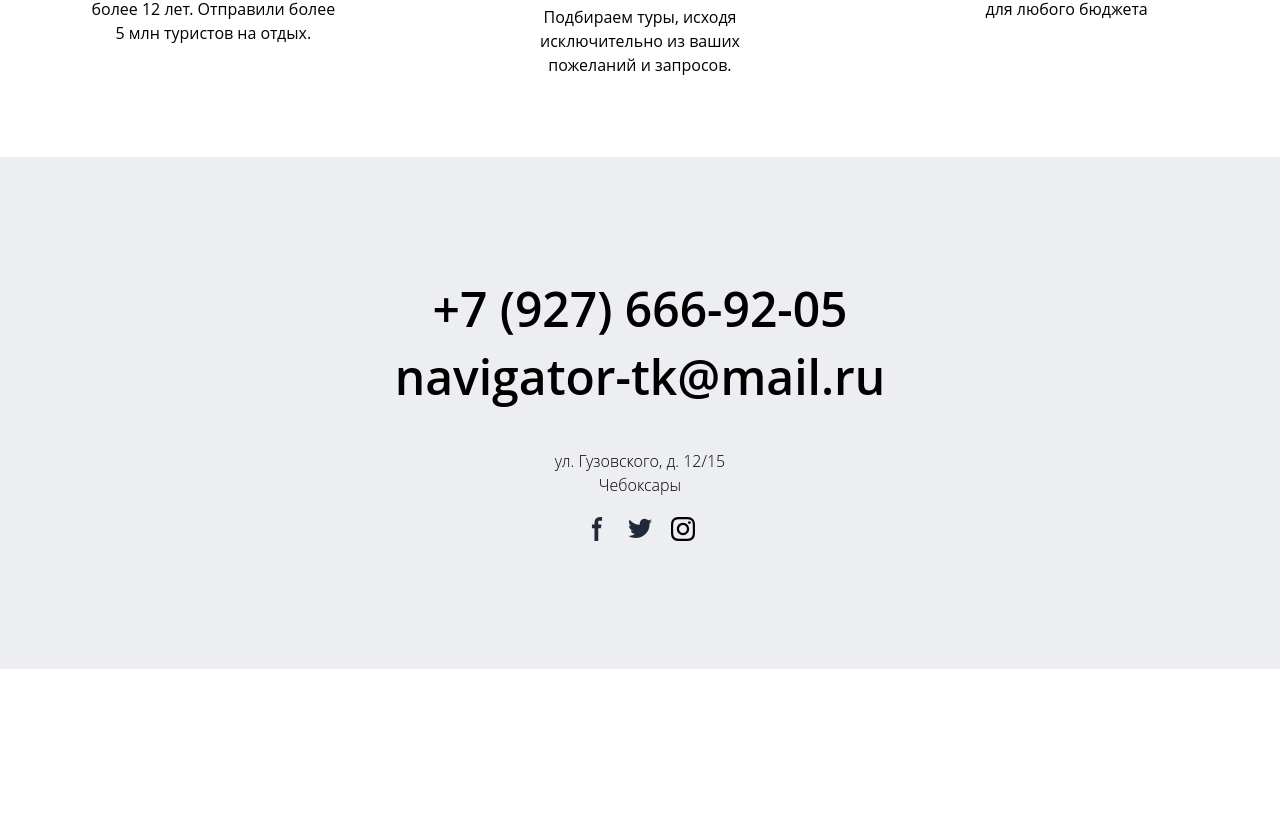
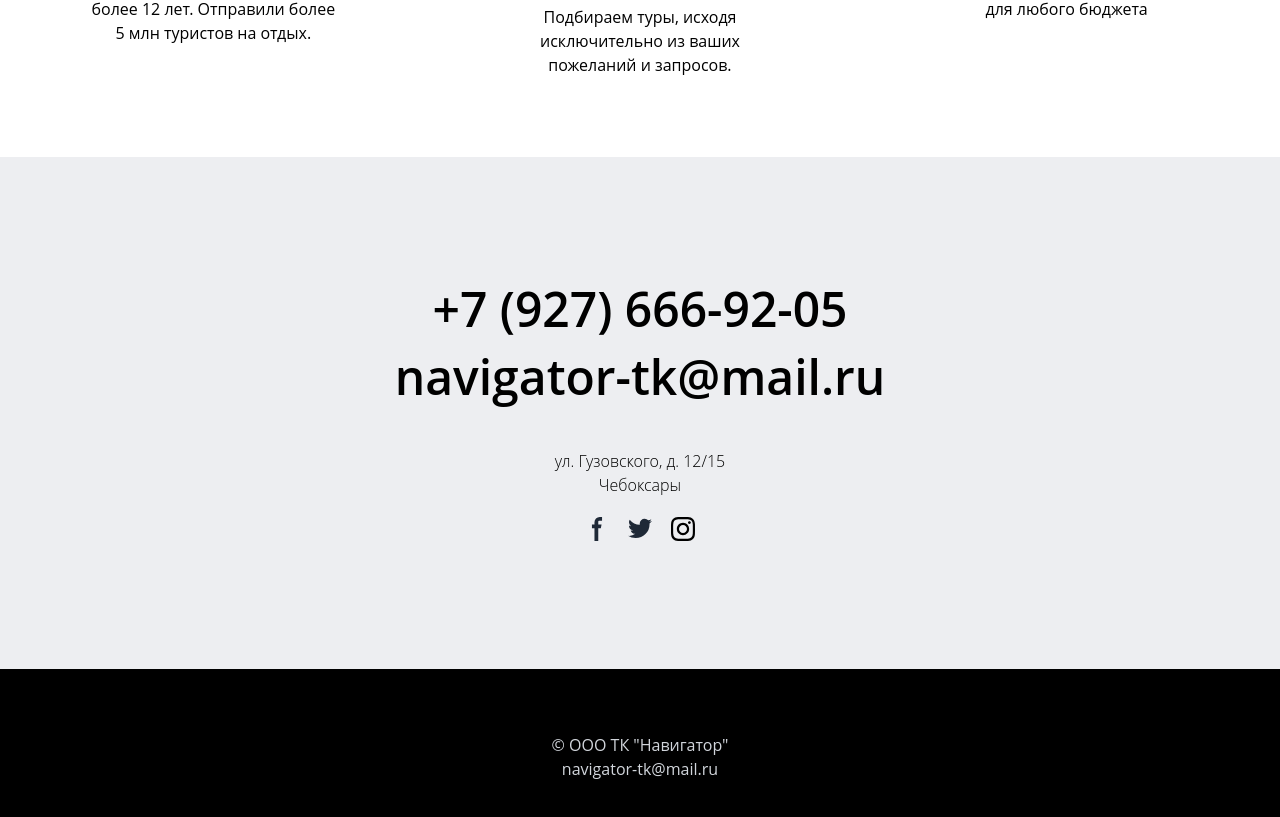
Before and after one commit to Voolshara/timofey-tilda, a React (Create React App) app: page / in a window 1280 px wide. Shown: the part 2107-2924 px from the top of the page. Before the commit the page ends 2776 px from the top, so only its background shows below. Built offline with nearby package versions, Linux system fonts and the light colour scheme.

Commit message:
add footer

```diff
--- a/src/App.tsx
+++ b/src/App.tsx
@@ -6,6 +6,7 @@ import About from "./components/About";
 import Directions from "./components/Directions";
 import Advantage from "./components/Advantage";
 import Contacts from "./components/Contacts";
+import Footer from "./components/Footer";
 
 function App() {
   return (
@@ -15,6 +16,7 @@ function App() {
       <Directions />
       <Advantage />
       <Contacts />
+      <Footer />
     </div>
   );
 }
--- /dev/null
+++ b/src/components/Footer.tsx
@@ -0,0 +1,13 @@
+import React, { FC } from "react";
+import { observer } from "mobx-react-lite";
+
+const ContactsBlock: FC = () => {
+  return (
+    <div className="text-gray-300  flex items-center justify-center flex-col bg-black  pt-16 pb-16 w-full">
+      <p>© ООО ТК "Навигатор"</p>
+      <p>navigator-tk@mail.ru</p>
+    </div>
+  );
+};
+
+export default observer(ContactsBlock);
```
